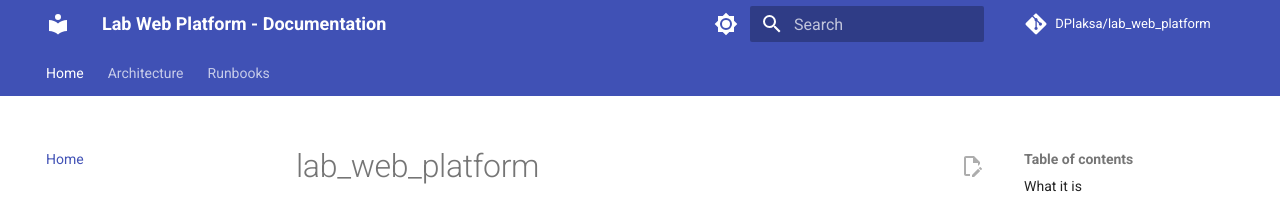
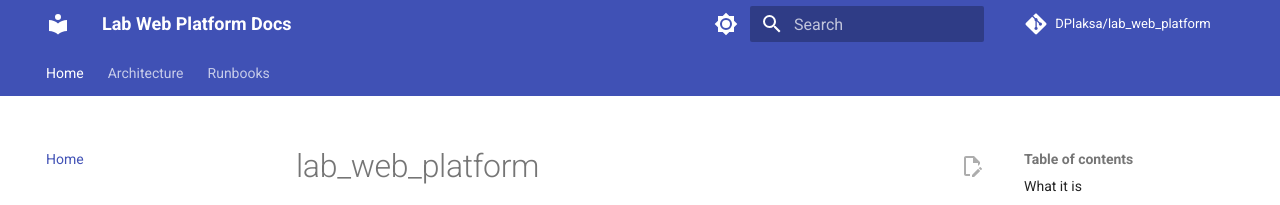
Before and after one commit to DPlaksa/lab_web_platform, an MkDocs documentation site: the page built from docs/index.md, in a window 1280 px wide. Shown: the top 205 px of the page. Built offline with MkDocs 1.6.1 and Material for MkDocs 9.7.7, drawn with Linux system fonts in a browser that asks for light colours; comment, search, counter and statistics services are not loaded.

Commit message:
docs: rename site to Lab Web Platform Docs

```diff
--- a/mkdocs.yml
+++ b/mkdocs.yml
@@ -1,4 +1,4 @@
-site_name: Lab Web Platform - Documentation
+site_name: Lab Web Platform Docs
 site_description: Kubernetes-based web platform — architecture, deployment and runbooks
 site_url: https://dplaksa.github.io/lab_web_platform
 repo_url: https://github.com/DPlaksa/lab_web_platform
```
